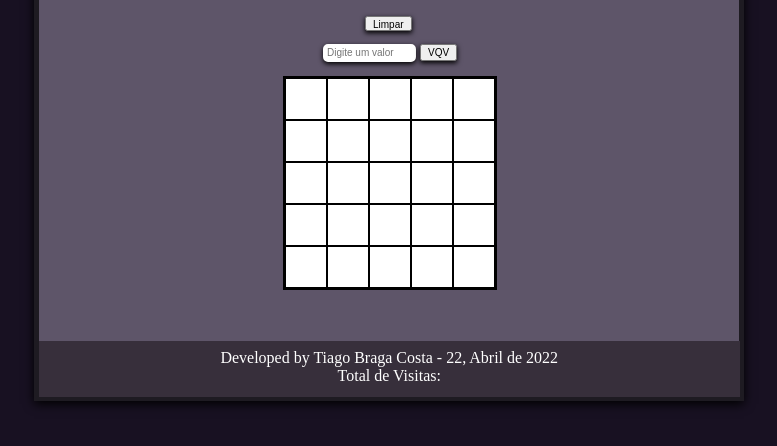
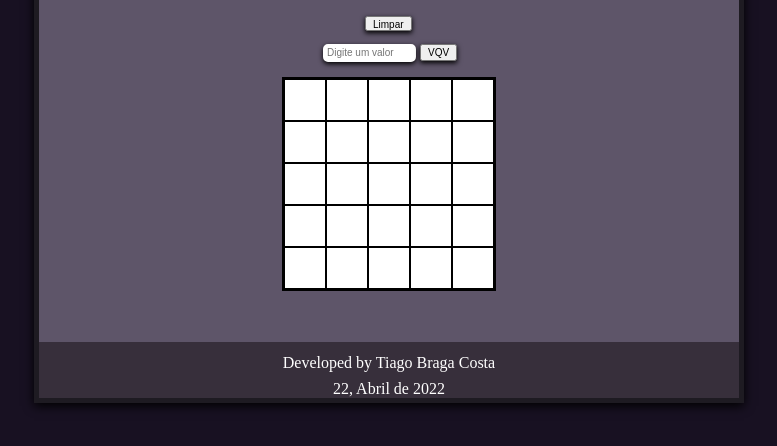
Before and after one commit to zTiagok/trybe-03.pixel-art, a website: page index.html in a window 1280 px wide. Shown: the part 186-632 px from the top of the page, without its empty margins (251-1028 px from the left). Drawn offline with Linux system fonts and the light colour scheme.

Commit message:
c9 - Melhora na qualidade do site

```diff
--- a/script.js
+++ b/script.js
@@ -9,7 +9,7 @@ function footerConfig()
 
   const element = document.querySelector('footer')
 
-  element.innerHTML = 'Developed by Tiago Braga Costa - 22, Abril de 2022<p> Total de Visitas: </p>'
+  element.innerHTML = 'Developed by Tiago Braga Costa<p> 22, Abril de 2022 </p>'
 }
 
 function allFourColors()
--- a/style.css
+++ b/style.css
@@ -10,16 +10,15 @@ footer
 {
 
     position: relative;
-    top: 52px;
-    left: -100px;
-    width: 140.1%;
+    top: 51px;
+    left: -100.1px;
+    width: 700.1px;
     padding-top: 16px;
     height: 40px;
     text-align: center;
-    line-height: 2px;
+    line-height: 10px;
     background-color: rgb(55, 47, 59);
     color: white;
-
 }
 
 .main
@@ -27,7 +26,6 @@ footer
 
     margin:auto;
     width: 500px;
-
     background-color: rgb(94, 85, 105);
     padding-left: 100px;
     padding-right: 100px;
@@ -76,10 +74,8 @@ footer
 
     position: relative;
     height: 210px;
-    left: 29%;
     border: 2px solid black;
-    margin: -1px;
-    display: block;
+    margin: auto;
 }
 
 .pixel
```
